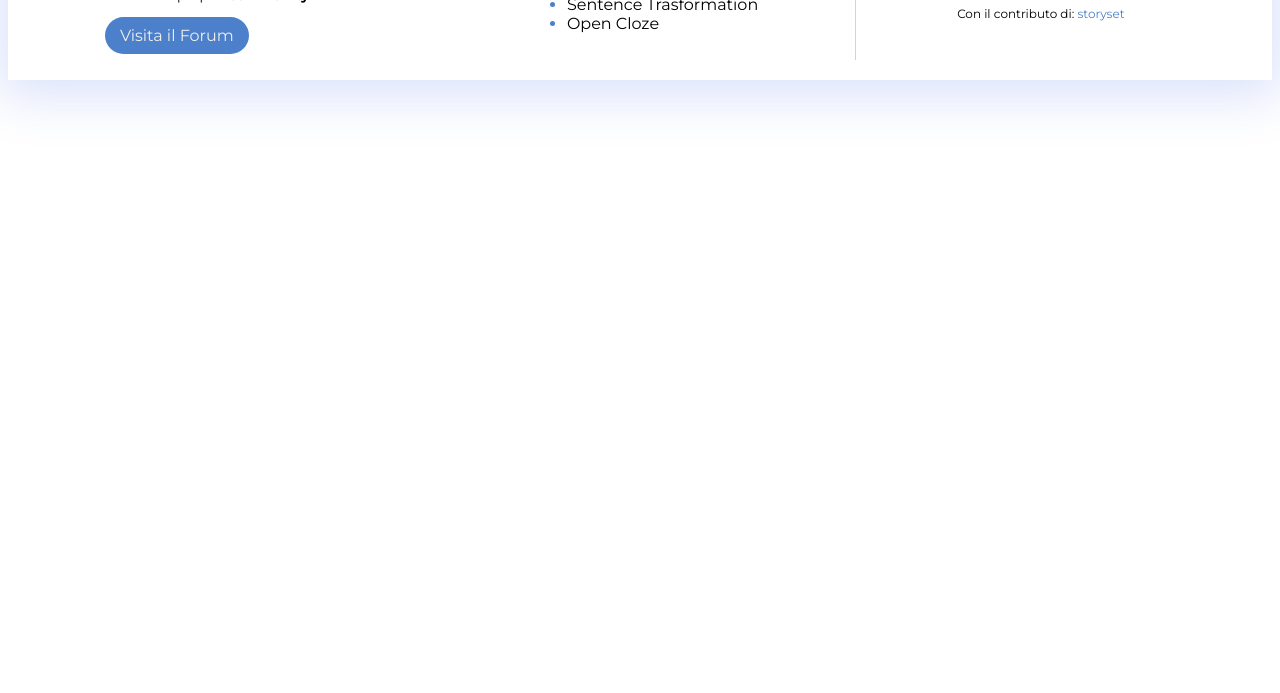
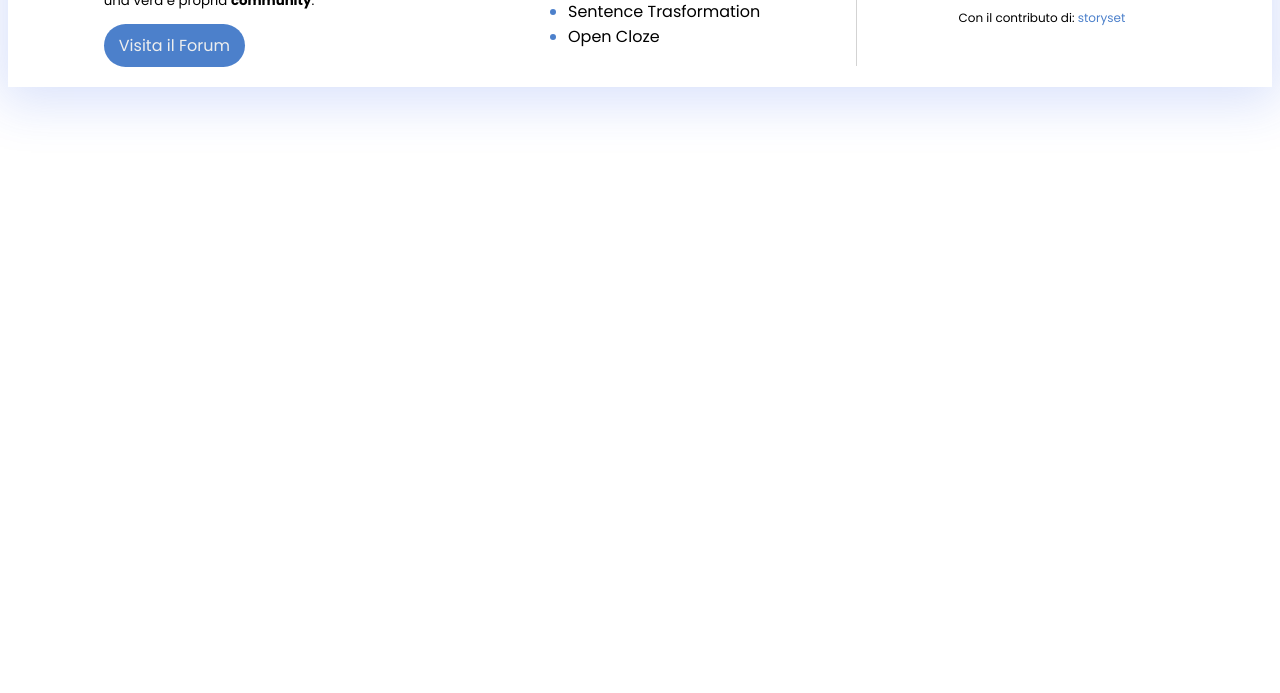
Before and after one commit to Marco-Pecoraro/Footer_VALearning, a plain HTML site: page footer/index.html in a window 1280 px wide. Shown: the part 107-800 px from the top of the page. Drawn offline with Linux system fonts and the light colour scheme.

Commit message:
Footer finito
aggiunti commenti e sistemate alcune robe

```diff
--- a/footer/index.html
+++ b/footer/index.html
@@ -1,20 +1,17 @@
 <!DOCTYPE html>
-<html lang="en">
+<html lang="it">
 <head>
     <meta charset="UTF-8">
     <meta http-equiv="X-UA-Compatible" content="IE=edge">
     <meta name="viewport" content="width=device-width, initial-scale=1.0">
     <title>Footer</title>
     <style>
-        @import url('https://fonts.googleapis.com/css2?family=Montserrat:wght@400;700&family=Poppins:wght@400;700&display=swap');
-        *{
-            font-family: "Montserrat", sans-serif;
-        }
-
+        @import url('https://fonts.googleapis.com/css2?family=Poppins:wght@400;700&family=Poppins:wght@400;700&display=swap');
+        * { font-family: "Poppins", sans-serif; }
     </style>
 </head>
 <body>
-    <val-footer></val-footer>
+    <val-footer></val-footer> <!-- Componente custom del footer -->
     <script src="./script.js"></script>
 </body>
 </html>
--- a/footer/script.js
+++ b/footer/script.js
@@ -1,17 +1,17 @@
 //#region componente footer
-class Footer extends HTMLElement {
-    connectedCallback() { this.render(); }
+class Footer extends HTMLElement { // classe per il componente custom
+    connectedCallback() { this.render(); } // funzione che richiama la costruzione del componente
 
     render() {
-        const creditsLinks = [
+        const creditsLinks = [ // crediti dati per l'utilizzo di fonti esterne richiedenti il credito
             { url: "https://storyset.com/", text: "storyset" },
-            { url: "#", text: "sito STRATOPICO" },
-            { url: "#", text: "sito MAGNIFICO" }
+            { url: "#", text: "wikipedia" },
+            { url: "#", text: "bootstrap" }
         ];
 
-        const linksHTML = creditsLinks.map(link => `<a href="${link.url}">${link.text}</a>`).join(" ");
+        const linksHTML = creditsLinks.map(link => `<a href="${link.url}">${link.text}</a>`).join(" "); // crea i link dei credits
 
-
+        // variabile usata per salvare l'html e il css visualizzato
         this.innerHTML = `
         <style>
             body { position:relative; }
@@ -76,45 +76,36 @@ class Footer extends HTMLElement {
                 align-items: center;
             }
 
-            #pCredits_footer {
-                font-size:9pt;
-            }
+            #pCredits_footer { font-size:9pt; }
 
             #pCredits_footer a {
                 display:inline;
                 cursor:pointer;
             }
 
-            .mostra{
-                animation: anim 7s ease forwards;
-            }
+            .mostra { animation: anim 7s ease forwards; } // classe applicata a chi deve subire l'animazione
 
             @keyframes anim {
-                0%{
+                0% {
                     opacity:0;
                     top: -50px;
                 }
 
-                20%{
-                    opacity:0.1;
-                }
-                35%{
-                    opacity:0.5;
-                }
-                50%{
+                20% { opacity:0.1; }
+                35% { opacity:0.5; }
+                50% {
                     opacity:1;
                     top:0px;
                 }
-                90%{
+                90% {
                     opacity:1;
                     top:0px;
                 }
-                100%{
+                100% {
                     opacity:0;
                     top:20px;
                 }
             }
-
 
             #pMadeBy_footer{
                 display: flex;
@@ -166,11 +157,9 @@ class Footer extends HTMLElement {
                 transform: scale(1);
             }
 
-            @media screen and (max-width: 768px){
-                footer{
-                    display:flex;
-
-                }
+            @media screen and (max-width: 878px){
+                footer { display:flex; }
+                #divSocial_footer { border-left: 0px; }
             }
         </style>`
 
@@ -198,13 +187,13 @@ class Footer extends HTMLElement {
         </footer> `
 
 
-        let links = document.querySelectorAll("#pCredits_footer a")
-        let i=1;
-        resettaLink();
+        let links = document.querySelectorAll("#pCredits_footer a") // seleziona i links
+        let i=1; // contatore per l'animazione dei credits
+        resettaLink(); // rende invisibili tutti i links
 
-        setInterval(function () {
+        setInterval(function () { // ogni 7 secondi, nei credits, viene effettuata l'animazione per ogni link
             if(i>=links.length){
-                resettaLink();
+                resettaLink(); // rende invisibili tutti i links
                 i=0;
             }
             else{
@@ -215,7 +204,7 @@ class Footer extends HTMLElement {
             i++;
         },7000)
 
-        function resettaLink(){
+        function resettaLink(){ // rende invisibili tutti i links
             links.forEach(link => link.style.display = "none");
             links.forEach(link => link.classList.remove("mostra"));
             links[0].style.display = "inline";
@@ -224,5 +213,5 @@ class Footer extends HTMLElement {
     }
 }
 
-customElements.define("val-footer", Footer);
+customElements.define("val-footer", Footer); // aggiunge il web component
 //#endregion componente footer
```
